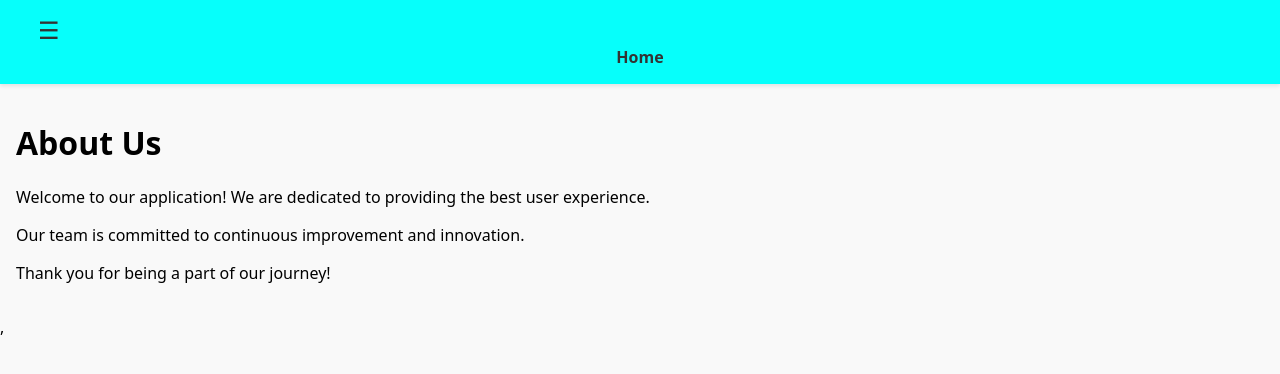
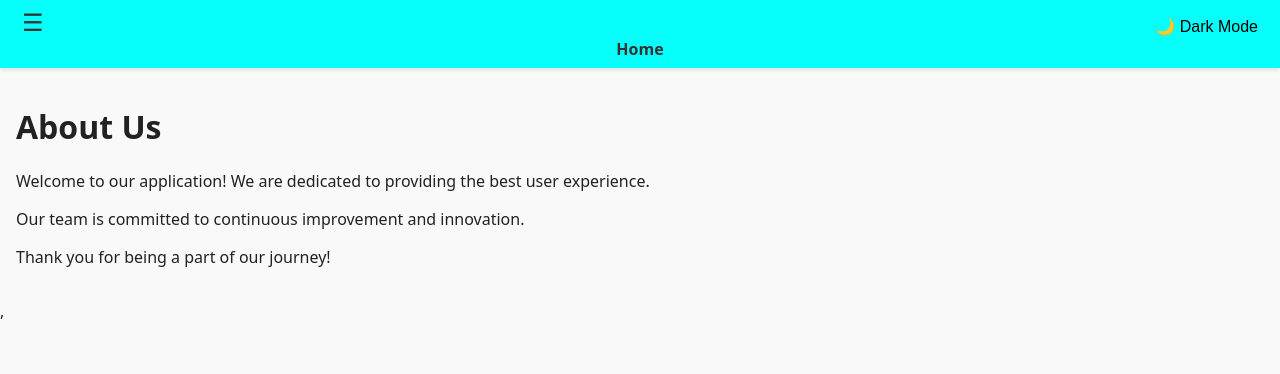
Before and after one commit to B-D-2409/Calendar, a React (Vite) app in the folder vite-project/: page /about in a window 1280 px wide. Shown: the top 374 px of the page. Built offline with nearby package versions, Linux system fonts and the light colour scheme.

Commit message:
dark mode for whole web-site is added successfully

```diff
--- a/vite-project/src/App.css
+++ b/vite-project/src/App.css
@@ -6,12 +6,13 @@ html, body, #root {
   box-sizing: border-box;
   font-family: system-ui, sans-serif;
 }
-
 body {
   display: flex;
   flex-direction: column;
   min-height: 100vh;
-  background-color: #f9f9f9;
+  background-color: var(--bg-color); /* ✅ Use CSS variable */
+  color: var(--text-color);
+  transition: background 0.3s, color 0.3s;
 }
 
 /* Make text scale nicely on zoom */
--- a/vite-project/src/Components/SideBar/SideBar.module.css
+++ b/vite-project/src/Components/SideBar/SideBar.module.css
@@ -5,7 +5,7 @@
     width: 100%;
     background-color: #06fffb;
     z-index: 1000;
-    padding: 1rem 2rem;
+    padding: 0.5rem 1rem;
     box-shadow: 0 2px 4px rgba(0, 0, 0, 0.1);
 }
 
@@ -113,3 +113,20 @@
         display: block;
     }
 }
+
+.sidebar {
+    background-color: var(--bg-color);
+    color: var(--text-color);
+  }
+
+
+  .mode {
+    position: fixed;
+    top: 1rem;
+    right: 1rem;
+    z-index: 1100;
+    background-color: transparent;
+    border: none;
+    font-size: 1rem;
+    cursor: pointer;
+  }
--- a/vite-project/src/Components/SideBar/SideBar.tsx
+++ b/vite-project/src/Components/SideBar/SideBar.tsx
@@ -1,14 +1,13 @@
 import { useState } from "react";
+import { useTheme } from "../ThemeProvider/ThemeProvider";
+
 import style from "./SideBar.module.css";
 import { NavLink } from "react-router-dom";
 
 function SideBar() {
-    const [isOpen, setIsOpen] = useState(false);
     const [sideBarOpen, setSideBarOpen] = useState(false);
+    const { theme, toggleTheme } = useTheme();
 
-    const toggleMenu = () => {
-        setIsOpen(!isOpen);
-    };
 
     const toggleSideBar = () => {
         setSideBarOpen(!sideBarOpen);
@@ -20,13 +19,15 @@ function SideBar() {
                     ☰
                 </button>
 
-                <nav className={`${style.nav} ${isOpen ? style.open : ""}`}>
+                <nav className={`${style.nav}`}>
                     <NavLink to="/">Home</NavLink>
                 </nav>
 
-                <button className={style.menuButton} onClick={toggleMenu}>
-                    {isOpen ? "Close" : "Menu"}
+                <header>
+                <button className={style.mode} onClick={toggleTheme}>
+                    {theme === "light" ? "🌙 Dark Mode" : "☀️ Light Mode"}
                 </button>
+            </header>
             </div>
 
             {sideBarOpen && (
--- /dev/null
+++ b/vite-project/src/Components/ThemeProvider/ThemeProvider.tsx
@@ -0,0 +1,44 @@
+import { createContext, useContext, useEffect, useState } from "react";
+import type { ReactNode } from "react";
+
+type Theme = "light" | "dark";
+
+interface ThemeContextType {
+    theme: Theme;
+    toggleTheme: () => void;
+}
+
+const ThemeContext = createContext<ThemeContextType | undefined>(undefined);
+
+interface ThemeProviderProps {
+    children: ReactNode;
+}
+
+export function ThemeProvider({ children }: ThemeProviderProps) {
+    const [theme, setTheme] = useState<Theme>(() => {
+        return (localStorage.getItem("theme") as Theme) || "light";
+    });
+
+    useEffect(() => {
+        document.documentElement.setAttribute("data-theme", theme);
+        localStorage.setItem("theme", theme);
+    }, [theme]);
+
+    const toggleTheme = () => {
+        setTheme((prev) => (prev === "light" ? "dark" : "light"));
+    };
+
+    return (
+        <ThemeContext.Provider value={{ theme, toggleTheme }}>
+            {children}
+        </ThemeContext.Provider>
+    );
+}
+
+export function useTheme(): ThemeContextType {
+    const context = useContext(ThemeContext);
+    if (!context) {
+        throw new Error("useTheme must be used within a ThemeProvider");
+    }
+    return context;
+}
--- a/vite-project/src/index.css
+++ b/vite-project/src/index.css
@@ -11,7 +11,9 @@ body {
   display: flex;
   flex-direction: column;
   min-height: 100vh;
-  background-color: #f9f9f9;
+  background-color: var(--bg-color); /* ✅ Use CSS variable */
+  color: var(--text-color);
+  transition: background 0.3s, color 0.3s;
 }
 
 /* Make text scale nicely on zoom */
@@ -27,3 +29,25 @@ body {
     font-size: 90%;
   }
 }
+
+:root {
+  --bg-color: #f9f9f9;
+  --text-color: #222;
+  --link-color: #0077cc;
+}
+
+[data-theme="dark"] {
+  --bg-color: #121212;
+  --text-color: #f5f5f5;
+  --link-color: #4dabf7;
+}
+
+body {
+  background-color: var(--bg-color);
+  color: var(--text-color);
+  transition: background 0.3s, color 0.3s;
+}
+
+a {
+  color: var(--link-color);
+}
--- a/vite-project/src/main.tsx
+++ b/vite-project/src/main.tsx
@@ -3,10 +3,13 @@ import { createRoot } from 'react-dom/client'
 import './index.css'
 import App from './App.tsx'
 import { BrowserRouter } from 'react-router-dom'
+import { ThemeProvider } from './Components/ThemeProvider/ThemeProvider.tsx'
 createRoot(document.getElementById('root')!).render(
   <BrowserRouter>
+  <ThemeProvider>
   <StrictMode>
     <App />
   </StrictMode>,
+  </ThemeProvider>
   </BrowserRouter>
 )
```
